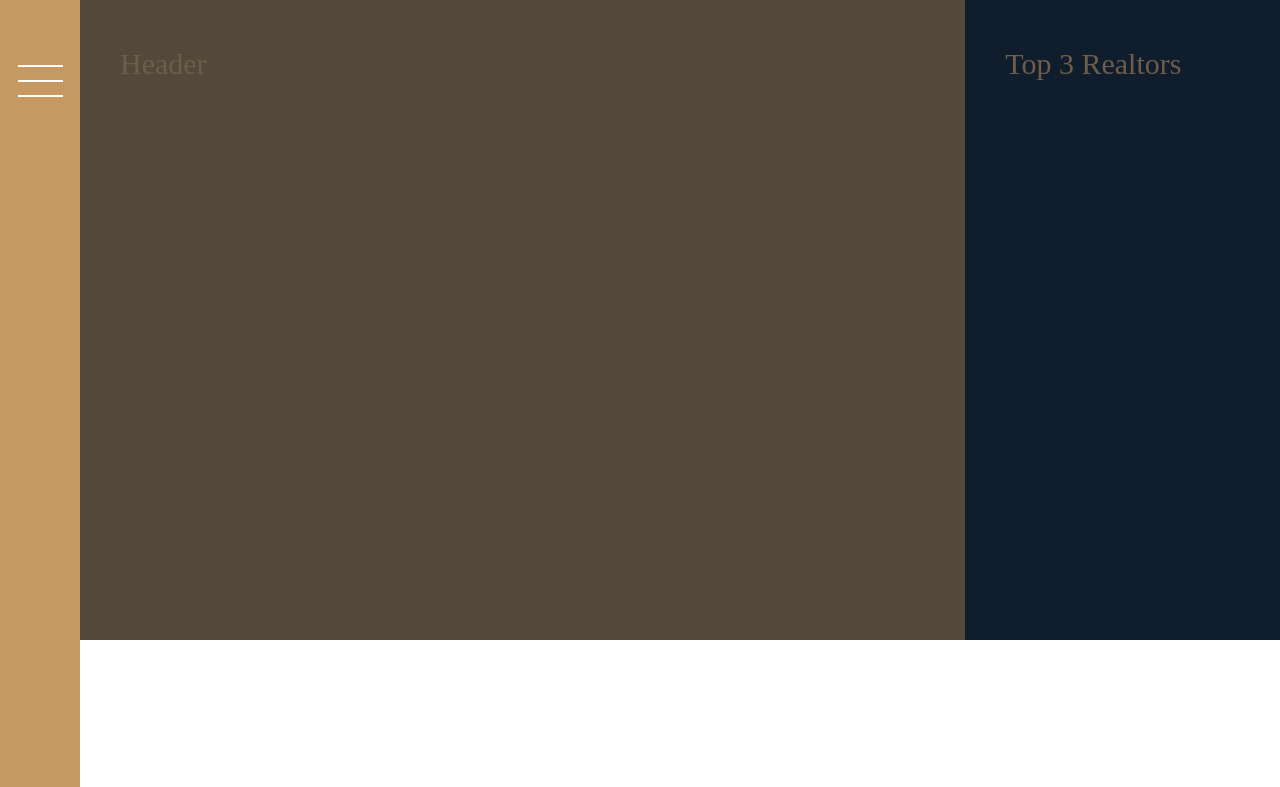
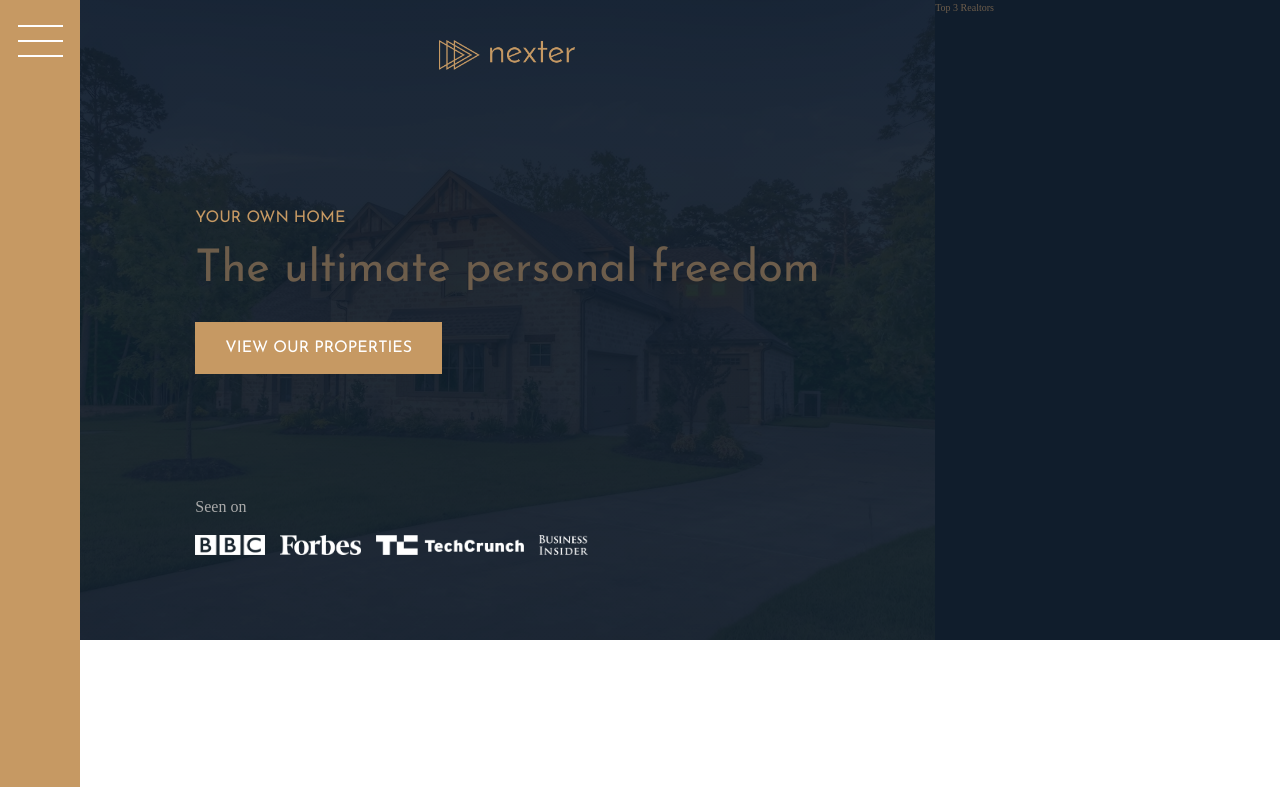
Before and after one commit to dsinkey/grid-nexter, a website: page index.html in a window 1280 px wide. Shown: the top 787 px of the page. Drawn offline with nearby package versions, Linux system fonts and the light colour scheme.

Commit message:
Start of HTML and styling for header

```diff
--- a/index.html
+++ b/index.html
@@ -16,7 +16,19 @@
 	</head>
 	<body class="container">
 		<div class="sidebar"><button class="nav-btn"></button></div>
-		<header class="header">Header</header>
+		<header class="header">
+			<img src="img/logo.png" alt="Nexter Logo" class="header__logo" />
+			<h3 class="heading-3">Your own home</h3>
+			<h1 class="heading-1">The ultimate personal freedom</h1>
+			<button class="btn header__btn">View our properties</button>
+			<div class="header__seenon-text">Seen on</div>
+			<div class="header__seenon-logos">
+				<img src="img/logo-bbc.png" alt="Seen on 1" class="" />
+				<img src="img/logo-forbes.png" alt="" class="" />
+				<img src="img/logo-techcrunch.png" alt="" class="" />
+				<img src="img/logo-bi.png" alt="" class="" />
+			</div>
+		</header>
 		<div class="realtors">Top 3 Realtors</div>
 		<div class="features">
 			<div class="feature">
--- a/sass/_base.scss
+++ b/sass/_base.scss
@@ -45,9 +45,4 @@ body {
 		)
 		[center-end]
 		1fr [full-end];
-
-	& > * {
-		padding: 40px;
-		font-size: 3rem;
-	}
 }
--- a/sass/_header.scss
+++ b/sass/_header.scss
@@ -1,4 +1,43 @@
 .header {
 	background-color: $color-grey-dark-1;
 	grid-column: full-start / col-end 6;
+	background-image: linear-gradient(
+			rgba($color-secondary, 0.93),
+			rgba($color-secondary, 0.93)
+		),
+		url(../img/hero.jpeg);
+	background-size: cover;
+	background-position: center;
+	display: grid;
+	grid-template-rows: 1fr min-content 6rem 1fr;
+	grid-row-gap: 1.5rem;
+	padding: 8rem;
+	padding-top: 4rem;
+	grid-template-columns: max-content;
+	justify-content: center;
+
+	&__logo {
+		height: 3rem;
+		justify-self: center;
+	}
+	&__btn {
+		justify-self: start;
+		align-self: start;
+		font-size: 1.6rem;
+	}
+
+	&__seenon-text {
+		font-size: 1.6rem;
+		color: $color-grey-light-2;
+		margin-top: 0.7rem;
+	}
+
+	&__seenon-logos {
+		display: flex;
+		height: 2.5rem;
+		& > * {
+			height: 80%;
+			margin-right: 1.5rem;
+		}
+	}
 }
--- a/sass/_typography.scss
+++ b/sass/_typography.scss
@@ -5,6 +5,9 @@
 
 .heading-1 {
 	@extend %heading;
+	font-size: 4.5rem;
+	color: c$color-grey-light-1;
+	line-height: 1;
 }
 .heading-2 {
 	@extend %heading;
```
Also changed, not shown: css/style.css.
